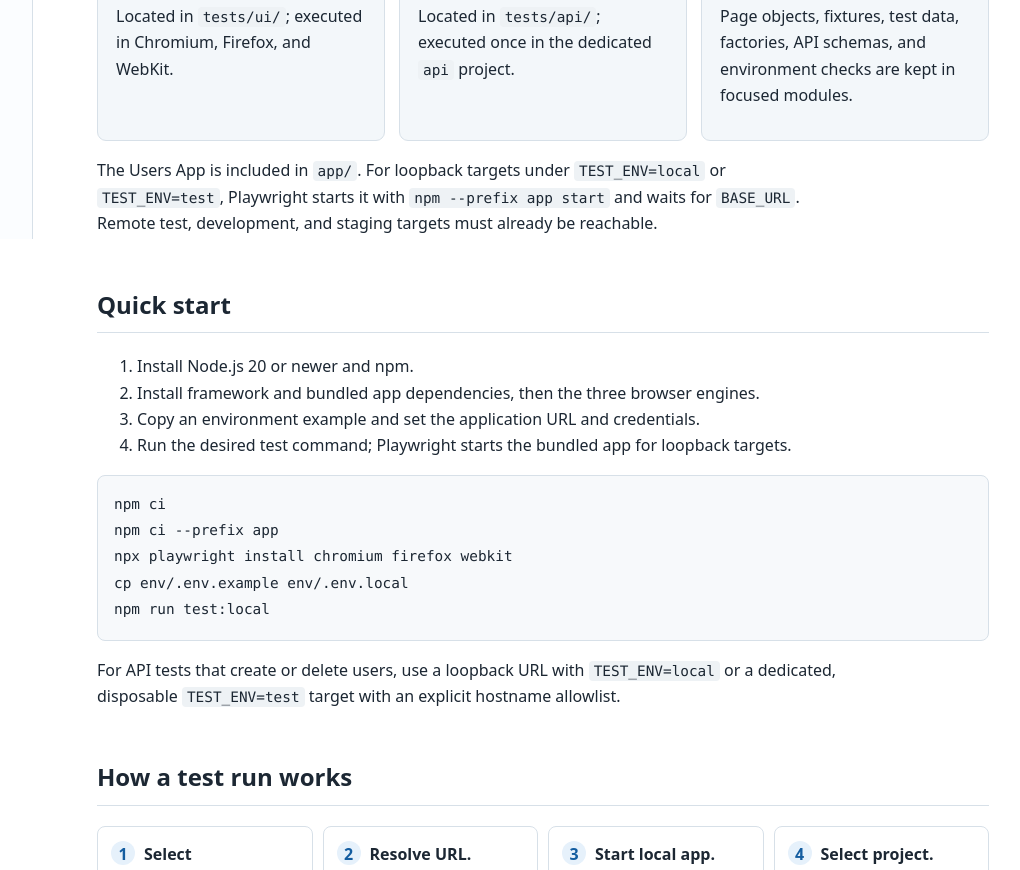
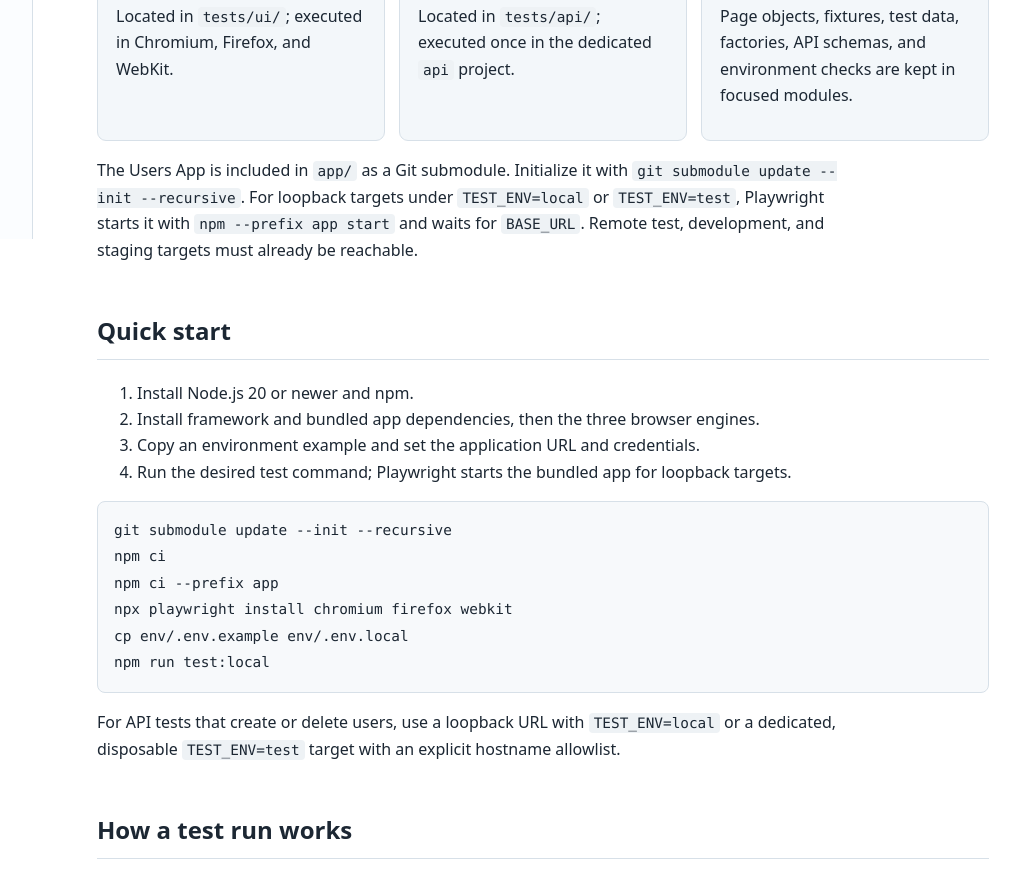
Before and after one commit to Srinivasaimandi/playwright-automation-demo, a website: page docs/index.html in a window 1280 px wide. Shown: the part 561-1431 px from the top of the page, without its empty margins (227-1247 px from the left). Drawn offline with Linux system fonts and the light colour scheme.

Commit message:
module change

```diff
--- a/docs/index.html
+++ b/docs/index.html
@@ -245,7 +245,8 @@
             </article>
           </div>
           <p>
-            The Users App is included in <code>app/</code>. For loopback targets under <code>TEST_ENV=local</code> or
+            The Users App is included in <code>app/</code> as a Git submodule. Initialize it with
+            <code>git submodule update --init --recursive</code>. For loopback targets under <code>TEST_ENV=local</code> or
             <code>TEST_ENV=test</code>, Playwright starts it with <code>npm --prefix app start</code> and waits for
             <code>BASE_URL</code>. Remote test, development, and staging targets must already be reachable.
           </p>
@@ -259,7 +260,8 @@
             <li>Copy an environment example and set the application URL and credentials.</li>
             <li>Run the desired test command; Playwright starts the bundled app for loopback targets.</li>
           </ol>
-          <pre><code>npm ci
+          <pre><code>git submodule update --init --recursive
+npm ci
 npm ci --prefix app
 npx playwright install chromium firefox webkit
 cp env/.env.example env/.env.local
```
Also changed, not shown: .github/workflows/playwright.yml, README.md.
